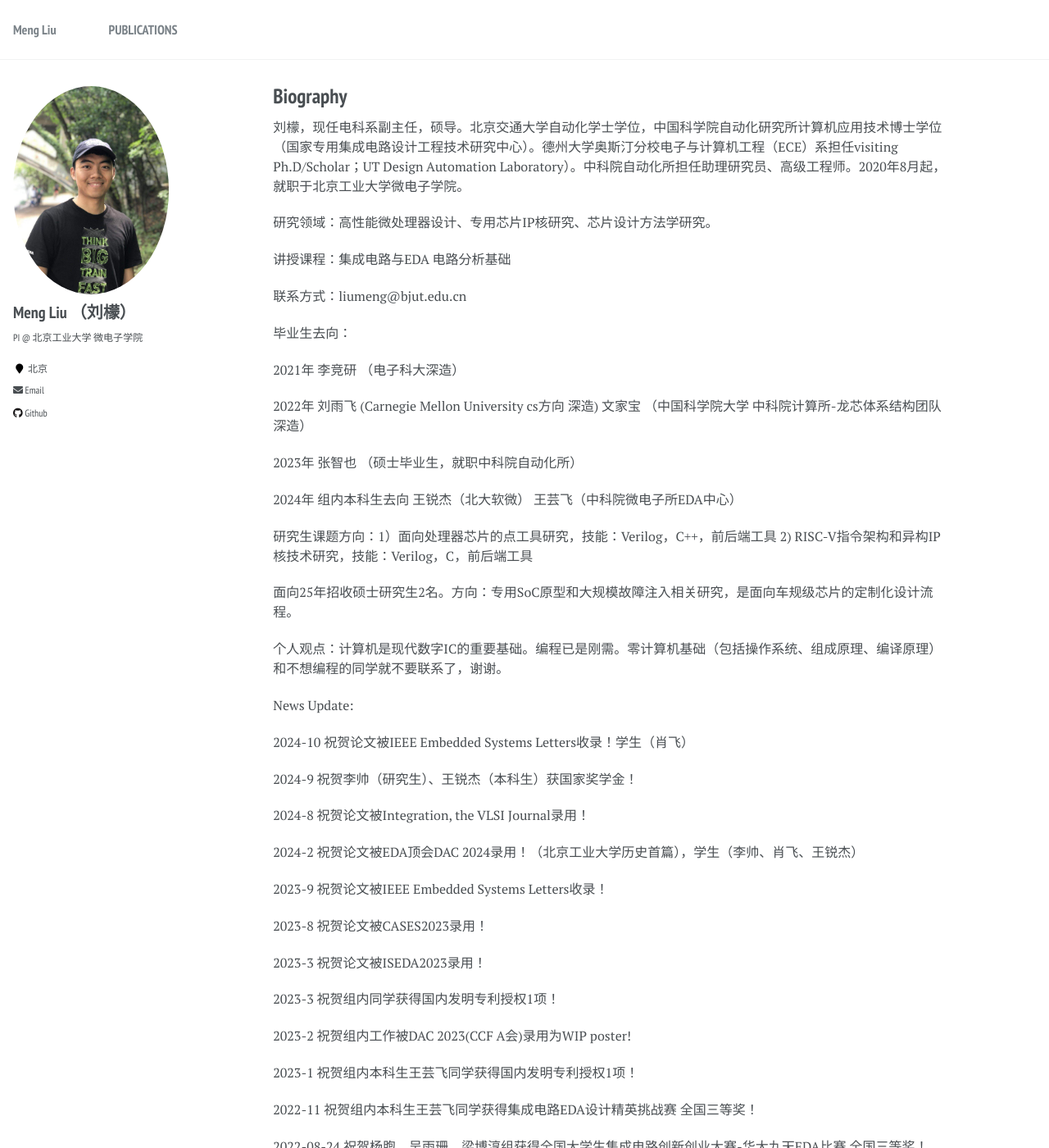
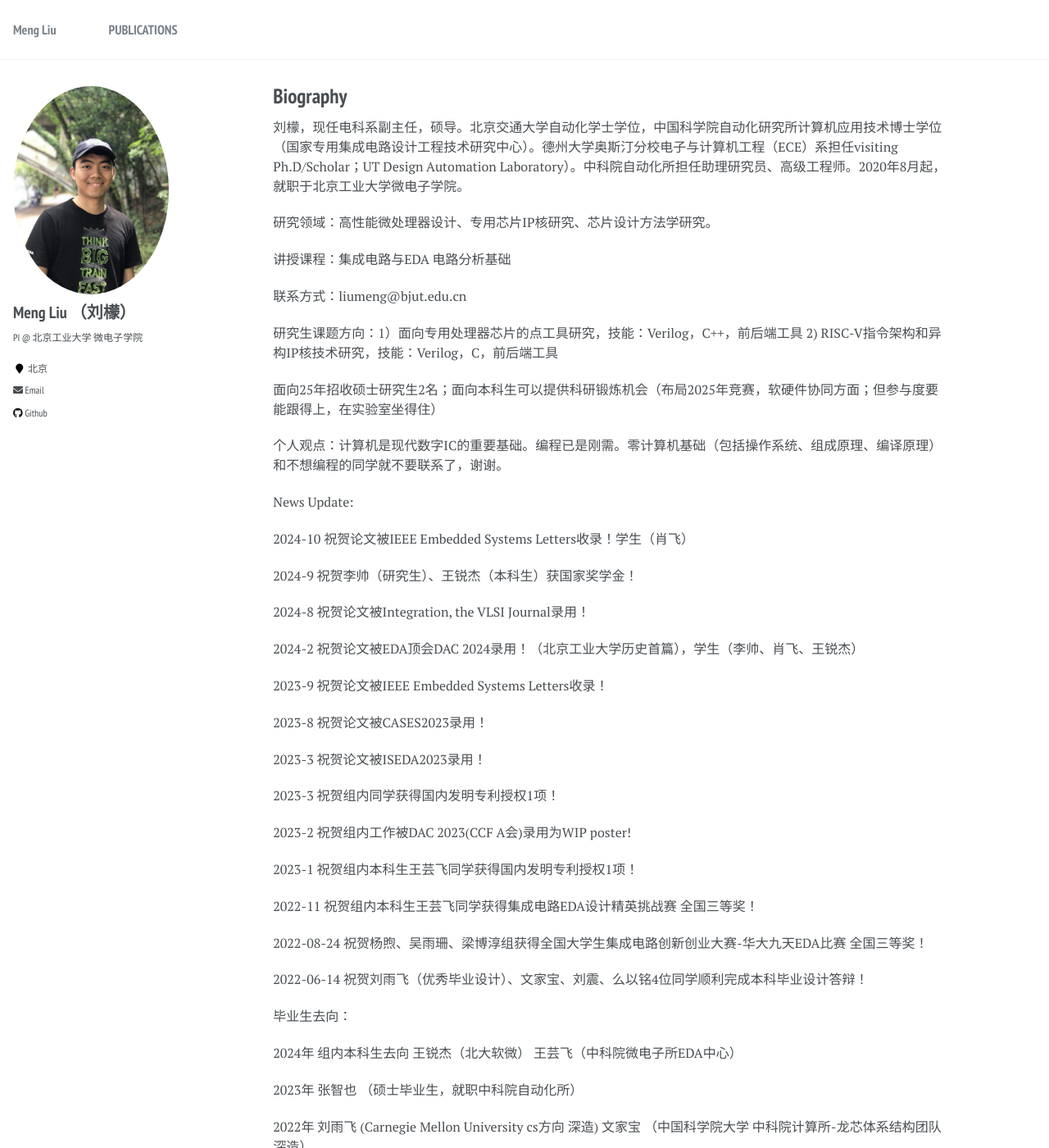
Before and after one commit to liumengbjut/liumengbjut.github.io, a Jekyll site: the page built from _pages/about.md, in a window 1280 px wide and 1400 px high. Shown: the whole window at 82% size. Built offline with Jekyll 4.4.1, drawn with Linux system fonts in a browser that asks for light colours; some of the changed text lies outside the part shown.

Commit message:
Update about.md

```diff
--- a/_pages/about.md
+++ b/_pages/about.md
@@ -18,20 +18,10 @@ redirect_from:
 
 联系方式：liumeng@bjut.edu.cn
 
-毕业生去向：
 
-2021年  李竞研  （电子科大深造）
+研究生课题方向：1）面向专用处理器芯片的点工具研究，技能：Verilog，C++，前后端工具  2) RISC-V指令架构和异构IP核技术研究，技能：Verilog，C，前后端工具
 
-2022年  刘雨飞   (Carnegie Mellon University cs方向 深造)    文家宝  （中国科学院大学 中科院计算所-龙芯体系结构团队 深造）
-
-2023年  张智也   （硕士毕业生，就职中科院自动化所）
-
-2024年  组内本科生去向 王锐杰（北大软微） 王芸飞（中科院微电子所EDA中心）
-
-
-研究生课题方向：1）面向处理器芯片的点工具研究，技能：Verilog，C++，前后端工具  2) RISC-V指令架构和异构IP核技术研究，技能：Verilog，C，前后端工具
-
-面向25年招收硕士研究生2名。方向：专用SoC原型和大规模故障注入相关研究，是面向车规级芯片的定制化设计流程。
+面向25年招收硕士研究生2名；面向本科生可以提供科研锻炼机会（布局2025年竞赛，软硬件协同方面；但参与度要能跟得上，在实验室坐得住）
 
 个人观点：计算机是现代数字IC的重要基础。编程已是刚需。零计算机基础（包括操作系统、组成原理、编译原理）和不想编程的同学就不要联系了，谢谢。
 
@@ -63,3 +53,14 @@ News Update:
 2022-08-24 祝贺杨煦、吴雨珊、梁博淳组获得全国大学生集成电路创新创业大赛-华大九天EDA比赛 全国三等奖！
 
 2022-06-14 祝贺刘雨飞（优秀毕业设计）、文家宝、刘震、么以铭4位同学顺利完成本科毕业设计答辩！
+
+
+毕业生去向：
+
+2024年  组内本科生去向 王锐杰（北大软微） 王芸飞（中科院微电子所EDA中心）
+
+2023年  张智也   （硕士毕业生，就职中科院自动化所）
+
+2022年  刘雨飞   (Carnegie Mellon University cs方向 深造)    文家宝  （中国科学院大学 中科院计算所-龙芯体系结构团队 深造）
+
+2021年  李竞研  （电子科大深造）
```
